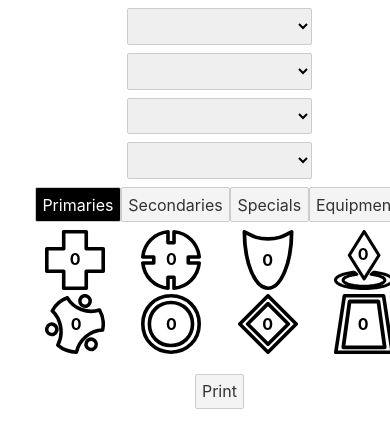
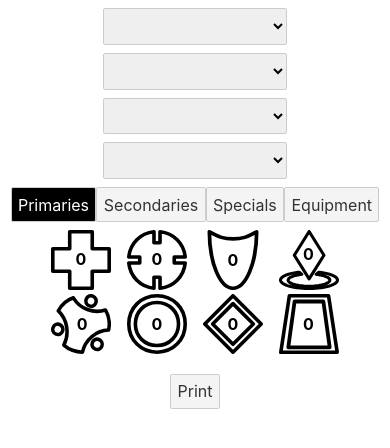
Before and after one commit to bzm3r/npch, a SvelteKit app: page / in a window 390 px wide. Shown: the top 448 px of the page. Built offline with nearby package versions, Linux system fonts and the light colour scheme.

Commit message:
Working on better spacing for mobile

```diff
--- a/src/routes/+page.svelte
+++ b/src/routes/+page.svelte
@@ -40,6 +40,7 @@
 		display: grid;
 		grid-auto-flow: row;
 		margin: 0 auto;
+		justify-content: center;
 		justify-items: center;
 		/* border-color: black;
 		border-width: 1px;
--- a/src/routes/Tabs.svelte
+++ b/src/routes/Tabs.svelte
@@ -82,6 +82,8 @@
 			'content';
 		width: 100%;
 		margin: 0 auto;
+		justify-content: center;
+		justify-items: center;
 	}
 
 	.buttons {
```
